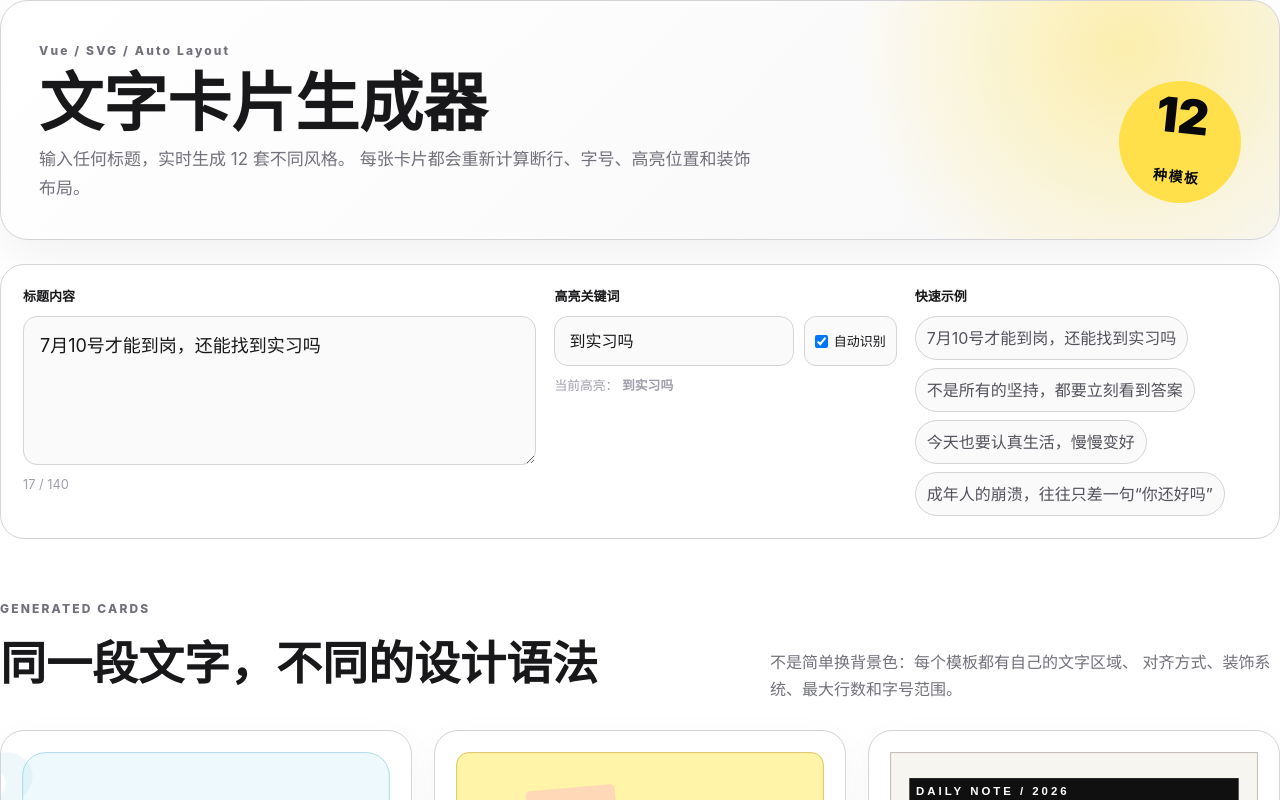
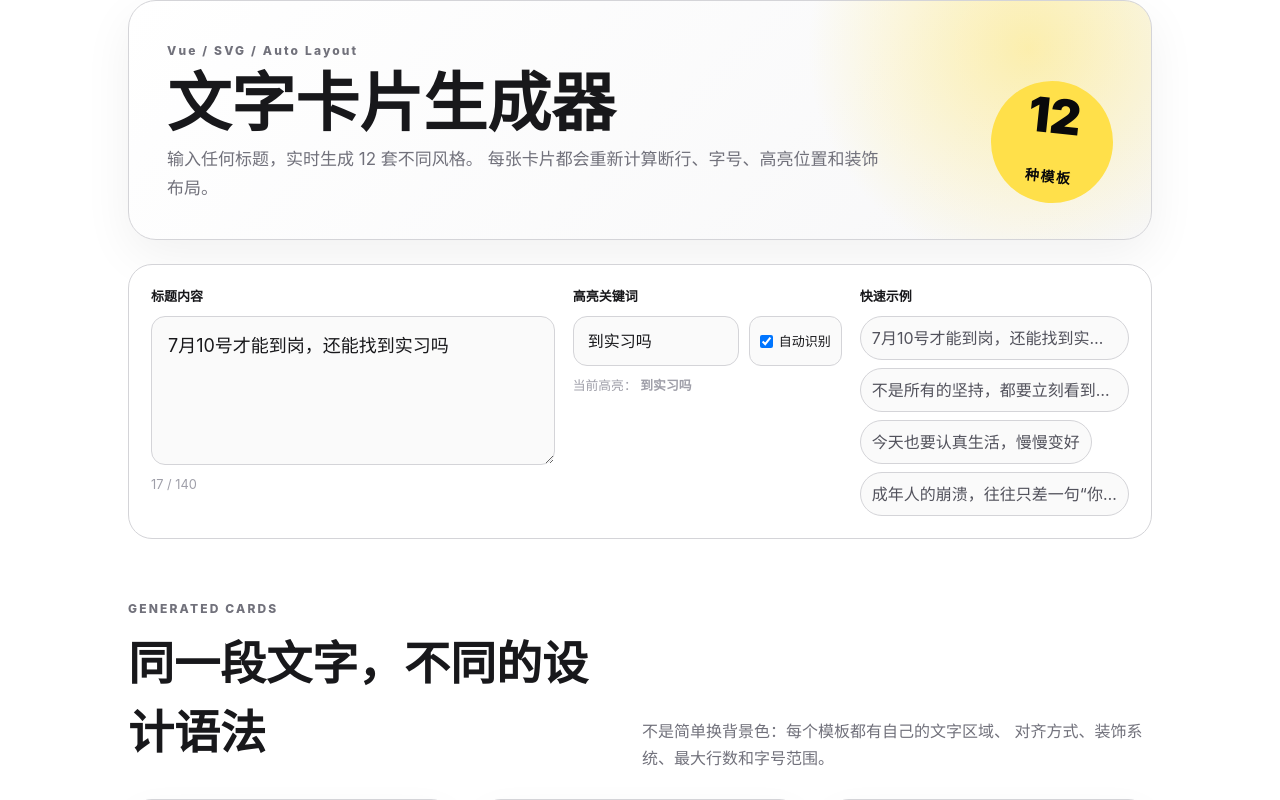
Before and after one commit to sanbei101/vue-text-card-lab-new, a Vue app: page / in a window 1280 px wide. Shown: the top 800 px of the page. Built offline with nearby package versions, Linux system fonts and the light colour scheme.

Commit message:
优化主容器的宽度设置，简化样式类

```diff
--- a/src/App.vue
+++ b/src/App.vue
@@ -138,8 +138,7 @@ const examples = [
 </script>
 
 <template>
-  <main
-    class="mx-auto min-h-screen min-w-[320px] w-[min(1480px,calc(100%-32px))]12 pb-20 font-sans text-zinc-900 max-[720px]:w-[min(calc(100%-20px),1480px)] max-[720px]:pt-3.5">
+  <main class="mx-auto min-h-screen min-w-[320px] pb-20 font-sans text-zinc-900 max-w-5xl">
     <header
       class="flex items-end justify-between gap-8 rounded-[28px] border border-zinc-300 bg-[radial-gradient(circle_at_88%_20%,rgb(255_225_80/45%),transparent_24%),linear-gradient(135deg,#fff,#f7f7f8)] px-9.5 py-9 shadow-[0_16px_50px_rgb(0_0_0/6%)] max-[720px]:items-start max-[720px]:p-6.25">
       <div>
```
